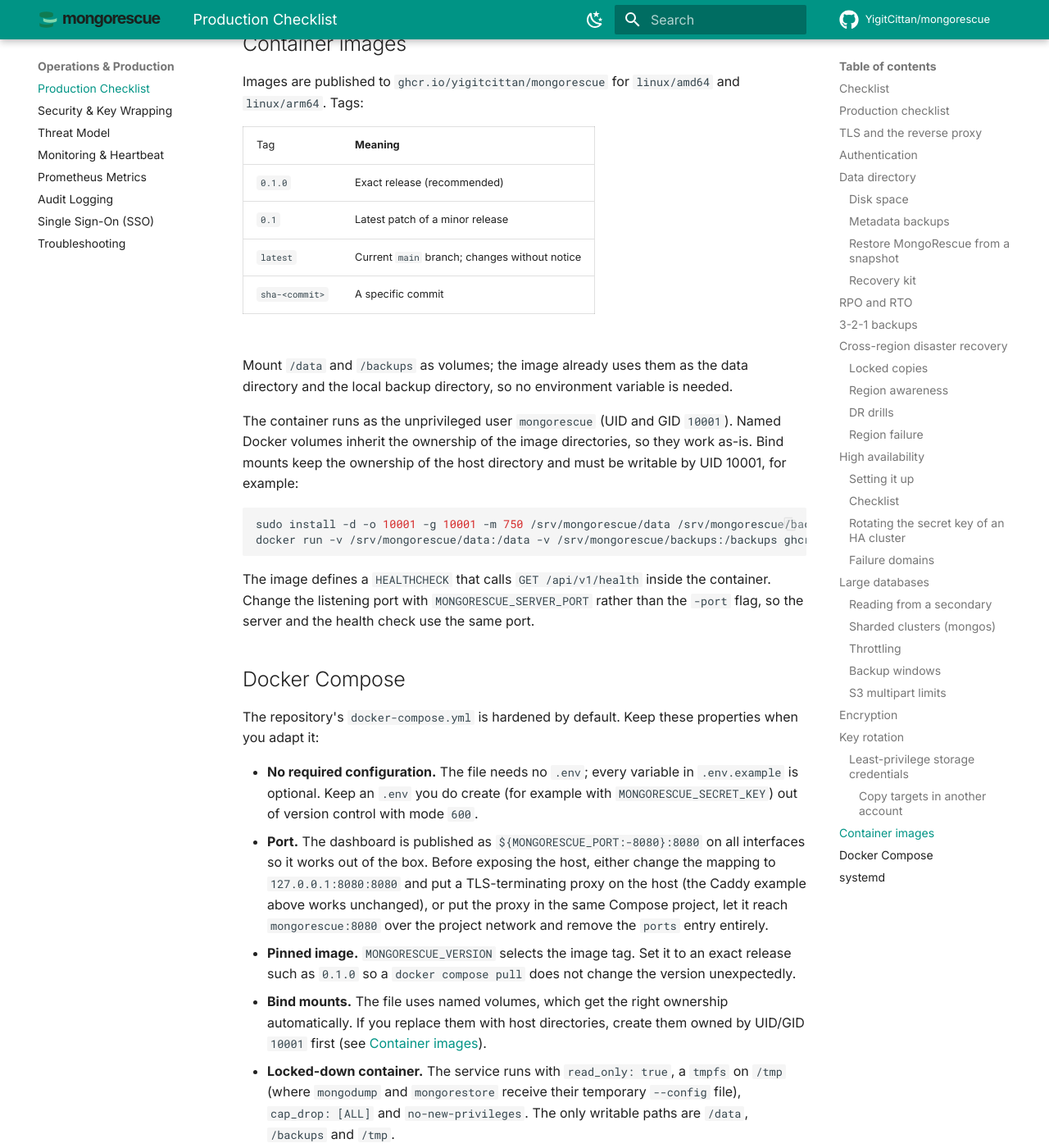
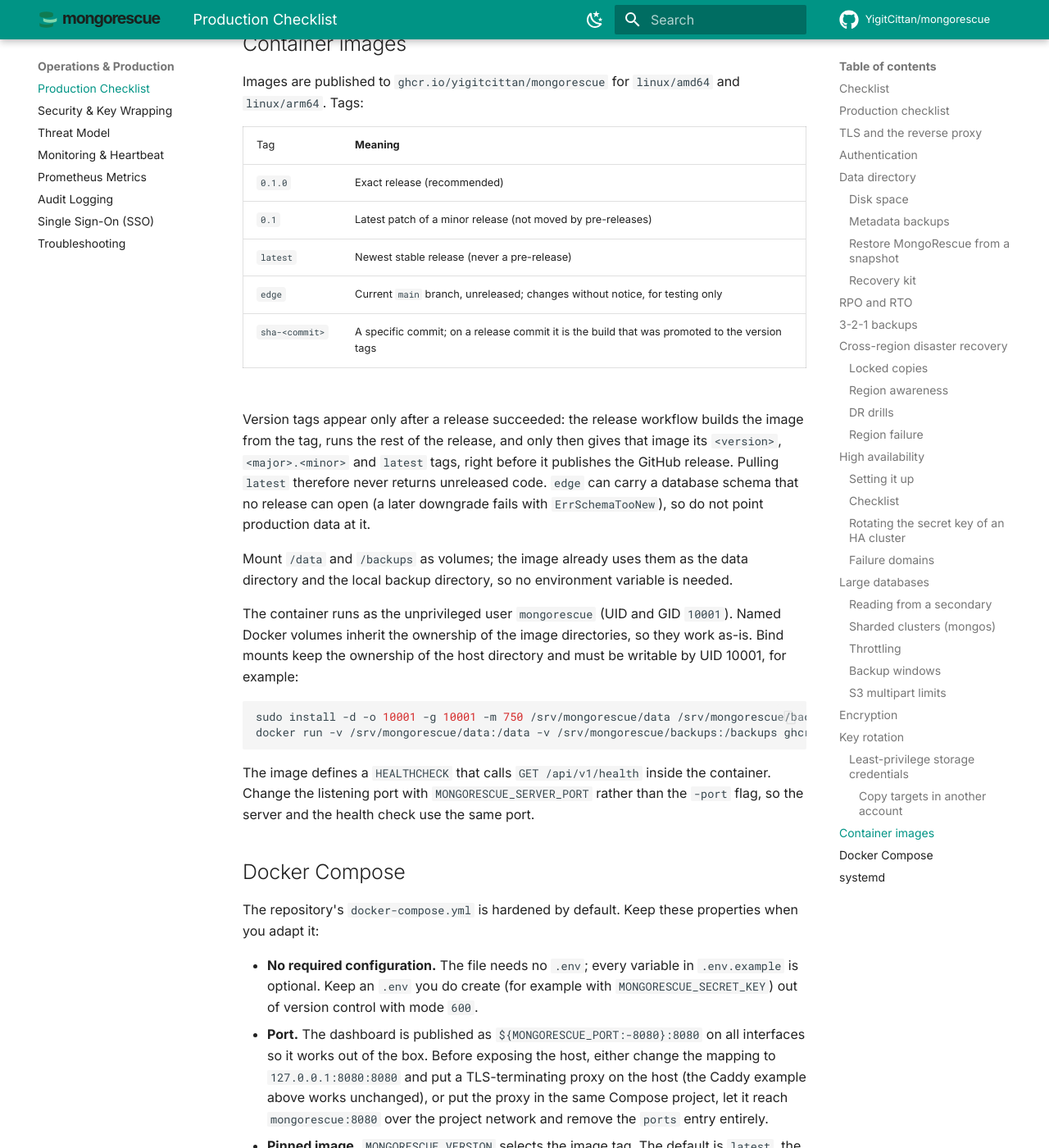
Before and after one commit to YigitCittan/mongorescue, an MkDocs documentation site: the page built from docs/production.md, in a window 1280 px wide and 1400 px high, scrolled down 27142 px. Shown: the whole window at 82% size. Built offline with MkDocs 1.6.1 and Material for MkDocs 9.7.7, drawn with Linux system fonts in a browser that asks for light colours; comment, search, counter and statistics services are not loaded; some of the changed text lies outside the part shown.

Commit message:
ci: latest is the newest release, gate version tags on release success, cross-compile
- latest now tracks the newest stable release; pushes to main publish edge
  and sha-<commit>.
- The release workflow builds the image (reusable docker.yml, so the signing
  identity stays docker.yml) as sha-<commit> and promotes that digest to
  <version>, <major>.<minor> and latest right before it publishes the GitHub
  release; a failed release leaves no version tag and the image exists before
  the release is visible (Helm appVersion).
- Dockerfile cross-compiles (--platform=$BUILDPLATFORM, GOOS/GOARCH from the
  target), uses -trimpath and takes the build date from SOURCE_DATE_EPOCH;
  drop the wrong <30MB claim. GoReleaser: -trimpath, CommitDate, mod_timestamp.
- Docs, compose comment, CONTRIBUTING and CHANGELOG updated; cosign identities
  documented per tag.

Closes #225

Co-Authored-By: Claude Opus 5.5 <noreply@anthropic.com>
Signed-off-by: Yigit Cittan <110293872+YigitCittan@users.noreply.github.com>

```diff
--- a/docker-compose.yml
+++ b/docker-compose.yml
@@ -21,6 +21,7 @@
 
 services:
   mongorescue:
+    # latest is the newest release; pin MONGORESCUE_VERSION (e.g. 0.28.0) in production.
     image: ghcr.io/yigitcittan/mongorescue:${MONGORESCUE_VERSION:-latest}
     build: .
     restart: unless-stopped
--- a/docs/production.md
+++ b/docs/production.md
@@ -419,9 +419,12 @@ Images are published to `ghcr.io/yigitcittan/mongorescue` for `linux/amd64` and
 | Tag | Meaning |
 | :--- | :--- |
 | `0.1.0` | Exact release (recommended) |
-| `0.1` | Latest patch of a minor release |
-| `latest` | Current `main` branch; changes without notice |
-| `sha-<commit>` | A specific commit |
+| `0.1` | Latest patch of a minor release (not moved by pre-releases) |
+| `latest` | Newest stable release (never a pre-release) |
+| `edge` | Current `main` branch, unreleased; changes without notice, for testing only |
+| `sha-<commit>` | A specific commit; on a release commit it is the build that was promoted to the version tags |
+
+Version tags appear only after a release succeeded: the release workflow builds the image from the tag, runs the rest of the release, and only then gives that image its `<version>`, `<major>.<minor>` and `latest` tags, right before it publishes the GitHub release. Pulling `latest` therefore never returns unreleased code. `edge` can carry a database schema that no release can open (a later downgrade fails with `ErrSchemaTooNew`), so do not point production data at it.
 
 Mount `/data` and `/backups` as volumes; the image already uses them as the data directory and the local backup directory, so no environment variable is needed.
 
@@ -440,7 +443,7 @@ The repository's `docker-compose.yml` is hardened by default. Keep these propert
 
 - **No required configuration.** The file needs no `.env`; every variable in `.env.example` is optional. Keep an `.env` you do create (for example with `MONGORESCUE_SECRET_KEY`) out of version control with mode `600`.
 - **Port.** The dashboard is published as `${MONGORESCUE_PORT:-8080}:8080` on all interfaces so it works out of the box. Before exposing the host, either change the mapping to `127.0.0.1:8080:8080` and put a TLS-terminating proxy on the host (the Caddy example above works unchanged), or put the proxy in the same Compose project, let it reach `mongorescue:8080` over the project network and remove the `ports` entry entirely.
-- **Pinned image.** `MONGORESCUE_VERSION` selects the image tag. Set it to an exact release such as `0.1.0` so a `docker compose pull` does not change the version unexpectedly.
+- **Pinned image.** `MONGORESCUE_VERSION` selects the image tag. The default is `latest`, the newest release; set it to an exact release such as `0.1.0` so a `docker compose pull` does not change the version unexpectedly.
 - **Bind mounts.** The file uses named volumes, which get the right ownership automatically. If you replace them with host directories, create them owned by UID/GID `10001` first (see [Container images](#container-images)).
 - **Locked-down container.** The service runs with `read_only: true`, a `tmpfs` on `/tmp` (where `mongodump` and `mongorestore` receive their temporary `--config` file), `cap_drop: [ALL]` and `no-new-privileges`. The only writable paths are `/data`, `/backups` and `/tmp`.
 - **Back up the data volume.** The data volume (`/data`) holds the metadata database and `secret.key`. Back it up as described in [Data directory](#data-directory), for example with `docker compose stop mongorescue` before copying the volume.
```
Also changed, not shown: .goreleaser.yaml (+6 -1 lines), CHANGELOG.md (+5 -0 lines), CONTRIBUTING.md (+1 -1 lines), docs/security.md (+9 -1 lines), 4 other files.
